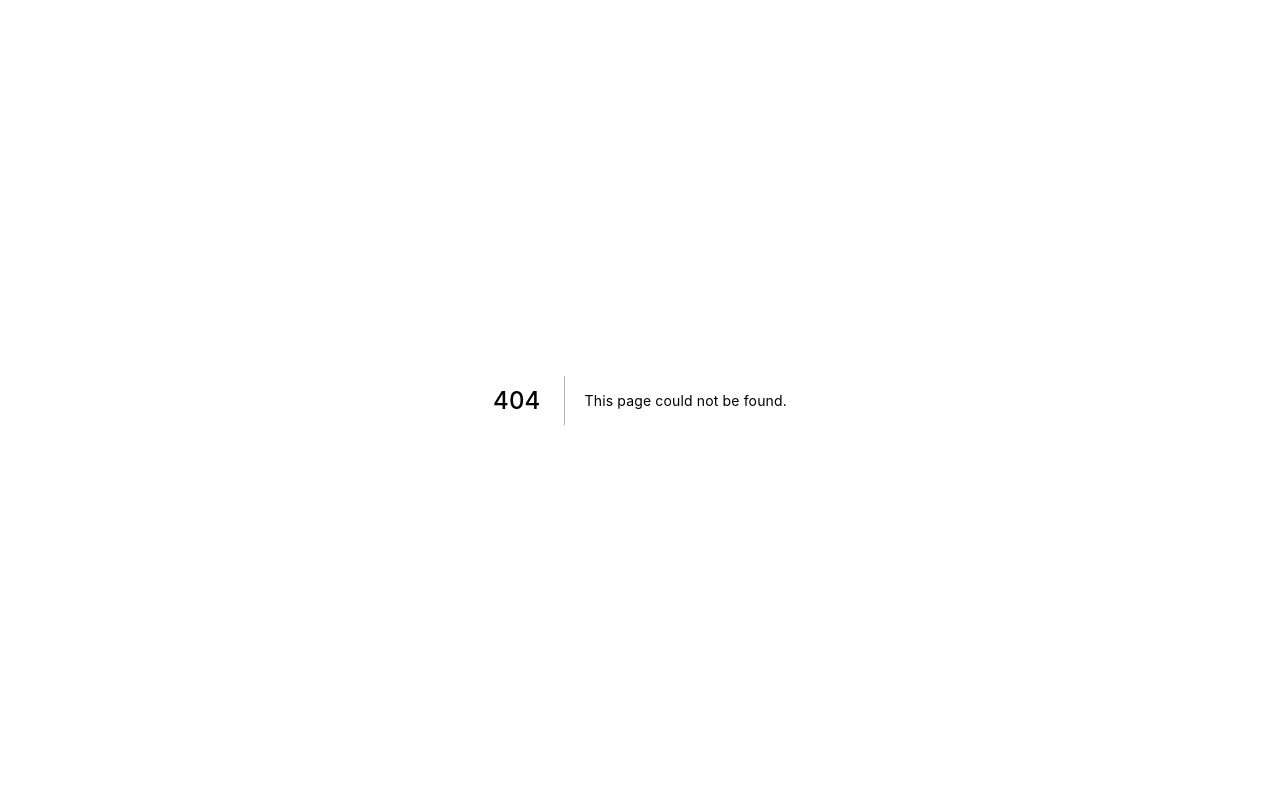
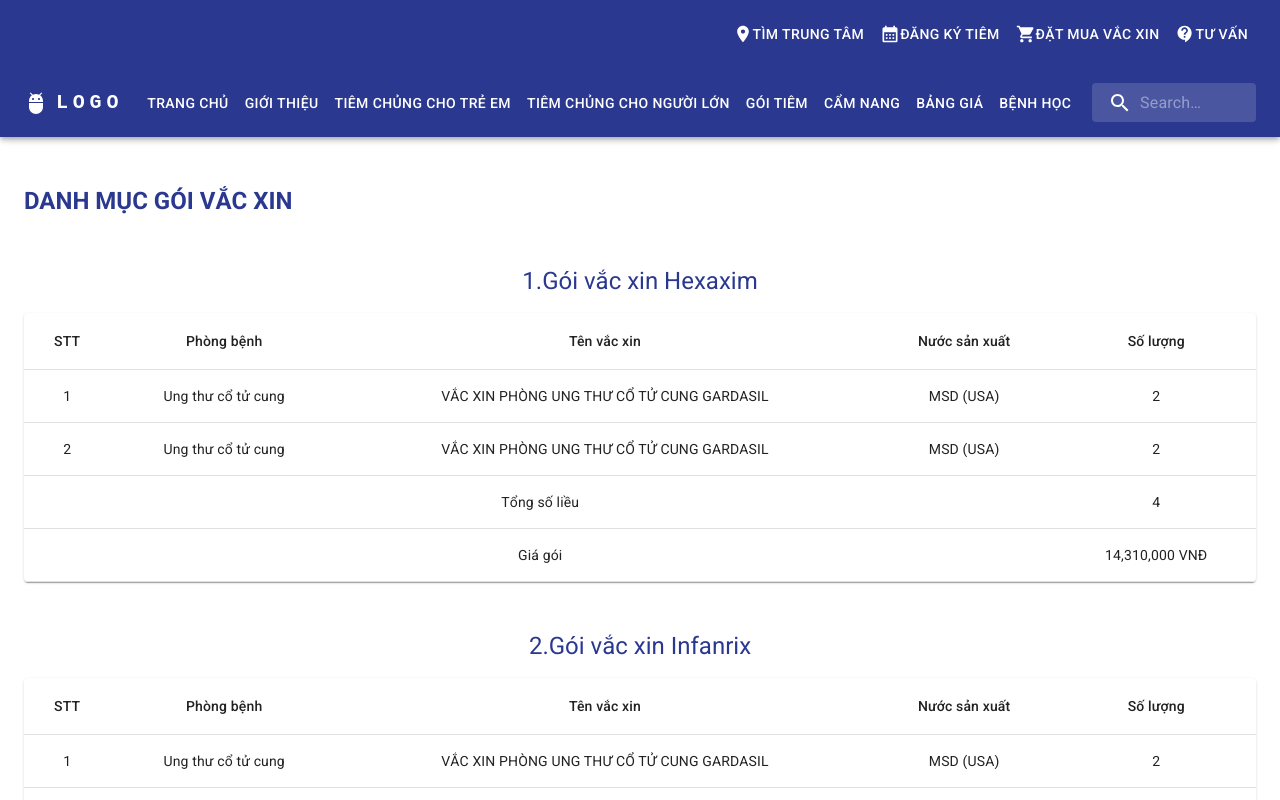
Before and after one commit to toaingo2108/injecting-management, a Next.js app: page /package in a window 1280 px wide. Before the commit this address had no page. Shown: the top 800 px of the page. Built offline with nearby package versions, Linux system fonts and the light colour scheme.

Commit message:
vaccine detail

```diff
--- a/components/navbar/data.tsx
+++ b/components/navbar/data.tsx
@@ -17,7 +17,7 @@ export const pages = [
   },
   {
     name: 'Gói tiêm',
-    link: '/blog',
+    link: '/package',
   },
   {
     name: 'Cẩm nang',
--- /dev/null
+++ b/data/goiTiem.tsx
@@ -0,0 +1,39 @@
+import { GoiTiem } from '~/model'
+import { vaccines } from '~/data/vaccines'
+
+export const danhSachGoiTiem: GoiTiem[] = [
+  {
+    MaGoiTiem: 1,
+    DSVacXin: [
+      {
+        VacXin: vaccines[0],
+        SoLuong: 2,
+      },
+      {
+        VacXin: vaccines[1],
+        SoLuong: 2,
+      },
+    ],
+    TongTien: 14310000,
+    MoTa: 'Gói vắc xin Hexaxim',
+  },
+  {
+    MaGoiTiem: 2,
+    DSVacXin: [
+      {
+        VacXin: vaccines[0],
+        SoLuong: 2,
+      },
+      {
+        VacXin: vaccines[1],
+        SoLuong: 2,
+      },
+      {
+        VacXin: vaccines[2],
+        SoLuong: 2,
+      },
+    ],
+    TongTien: 14190000,
+    MoTa: 'Gói vắc xin Infanrix',
+  },
+]
--- a/data/vaccines.tsx
+++ b/data/vaccines.tsx
@@ -8,8 +8,7 @@ export const vaccines: Vaccine[] = [
     origin: 'MSD (USA)',
     price: 1790000,
     groups: ['Ung thư cổ tử cung'],
-    prevention:
-      'Ung thư cổ tử cung, âm hộ, âm đạo, các tổn thương tiền ung thư và loạn sản, mụn cóc sinh dục và bệnh lý do nhiễm virus HPV',
+    prevention: 'Ung thư cổ tử cung',
   },
   {
     id: uuidv4(),
@@ -17,8 +16,7 @@ export const vaccines: Vaccine[] = [
     origin: 'MSD (USA)',
     price: 1790000,
     groups: ['Ung thư cổ tử cung'],
-    prevention:
-      'Ung thư cổ tử cung, âm hộ, âm đạo, các tổn thương tiền ung thư và loạn sản, mụn cóc sinh dục và bệnh lý do nhiễm virus HPV',
+    prevention: 'Ung thư cổ tử cung',
   },
   {
     id: uuidv4(),
--- a/model/goiTiem.tsx
+++ b/model/goiTiem.tsx
@@ -1,5 +1,8 @@
+import { Vaccine } from './vaccine'
+
 export interface GoiTiem {
   MaGoiTiem: number
+  DSVacXin: { VacXin: Vaccine; SoLuong: number }[]
   TongTien: number
   MoTa: string
 }
--- a/next.config.js
+++ b/next.config.js
@@ -1,6 +1,9 @@
 /** @type {import('next').NextConfig} */
 const nextConfig = {
   reactStrictMode: true,
+  images: {
+    domains: ['lh5.googleusercontent.com'],
+  },
 }
 
 module.exports = nextConfig
--- /dev/null
+++ b/pages/package.tsx
@@ -0,0 +1,89 @@
+import React from 'react'
+import { NextPage } from 'next'
+import {
+  Box,
+  Paper,
+  Table,
+  TableBody,
+  TableCell,
+  TableContainer,
+  TableHead,
+  TableRow,
+  Typography,
+} from '@mui/material'
+import Layout from '~/components/layout'
+import { danhSachGoiTiem } from '~/data/goiTiem'
+import { v4 as uuidv4 } from 'uuid'
+import { GoiTiem } from '~/model'
+
+const rows = (goiTiem: GoiTiem) => {
+  return goiTiem.DSVacXin.map((vacxin, index) => ({
+    id: index + 1,
+    prevention: vacxin.VacXin.prevention,
+    name: vacxin.VacXin.name,
+    origin: vacxin.VacXin.origin,
+    soLuong: vacxin.SoLuong,
+  }))
+}
+
+const tongSoLieu = (goiTiem: GoiTiem) => {
+  let total = 0
+  for (let item of goiTiem.DSVacXin) {
+    total = total + item.SoLuong
+  }
+  return total
+}
+
+const Package: NextPage = () => {
+  return (
+    <Layout title="Danh sách gói tiêm" titlePage="Danh mục gói vắc xin">
+      {danhSachGoiTiem.map((goiTiem, index) => (
+        <Box key={uuidv4()} mt={6}>
+          <Typography variant="h5" color="primary" my={2} align="center">
+            {index + 1}.{goiTiem.MoTa}
+          </Typography>
+          <TableContainer component={Paper}>
+            <Table sx={{ minWidth: 650 }}>
+              <TableHead>
+                <TableRow sx={{ whiteSpace: 'nowrap' }}>
+                  <TableCell align="center">STT</TableCell>
+                  <TableCell align="center">Phòng bệnh</TableCell>
+                  <TableCell align="center">Tên vắc xin</TableCell>
+                  <TableCell align="center">Nước sản xuất</TableCell>
+                  <TableCell align="center">Số lượng</TableCell>
+                </TableRow>
+              </TableHead>
+              <TableBody>
+                {rows(danhSachGoiTiem[0]).map((row, index) => (
+                  <TableRow key={uuidv4()}>
+                    <TableCell align="center">{index + 1}</TableCell>
+                    <TableCell align="center">{row.prevention}</TableCell>
+                    <TableCell align="center">{row.name}</TableCell>
+                    <TableCell align="center">{row.origin}</TableCell>
+                    <TableCell align="center">{row.soLuong}</TableCell>
+                  </TableRow>
+                ))}
+                <TableRow>
+                  <TableCell colSpan={4} align="center">
+                    Tổng số liều
+                  </TableCell>
+                  <TableCell align="center">{tongSoLieu(goiTiem)}</TableCell>
+                </TableRow>
+                <TableRow>
+                  <TableCell colSpan={4} align="center">
+                    Giá gói
+                  </TableCell>
+                  <TableCell align="center" sx={{ whiteSpace: 'nowrap' }}>
+                    {goiTiem.TongTien.toLocaleString()} VNĐ
+                  </TableCell>
+                </TableRow>
+              </TableBody>
+            </Table>
+          </TableContainer>
+        </Box>
+      ))}
+    </Layout>
+  )
+}
+
+export default Package
--- /dev/null
+++ b/pages/vaccines/index.tsx
@@ -0,0 +1,7 @@
+import React from 'react'
+
+const Vaccines = () => {
+  return <div>Vaccines</div>
+}
+
+export default Vaccines
```
Also changed, not shown: components/vaccineItem/index.tsx (+11 -2 lines), pages/vaccines/[maVacXin].tsx (added, +60 -0 lines).
